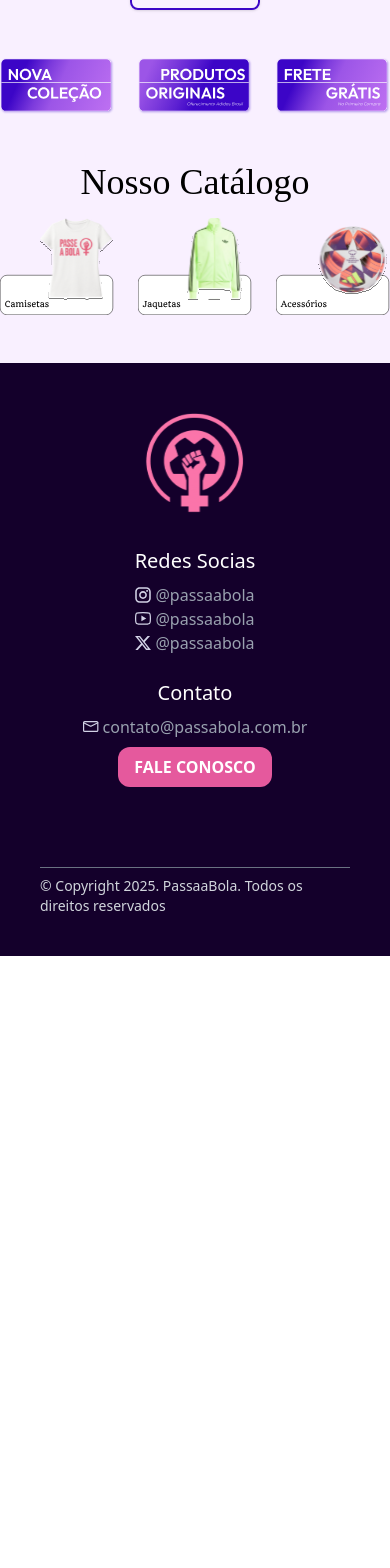
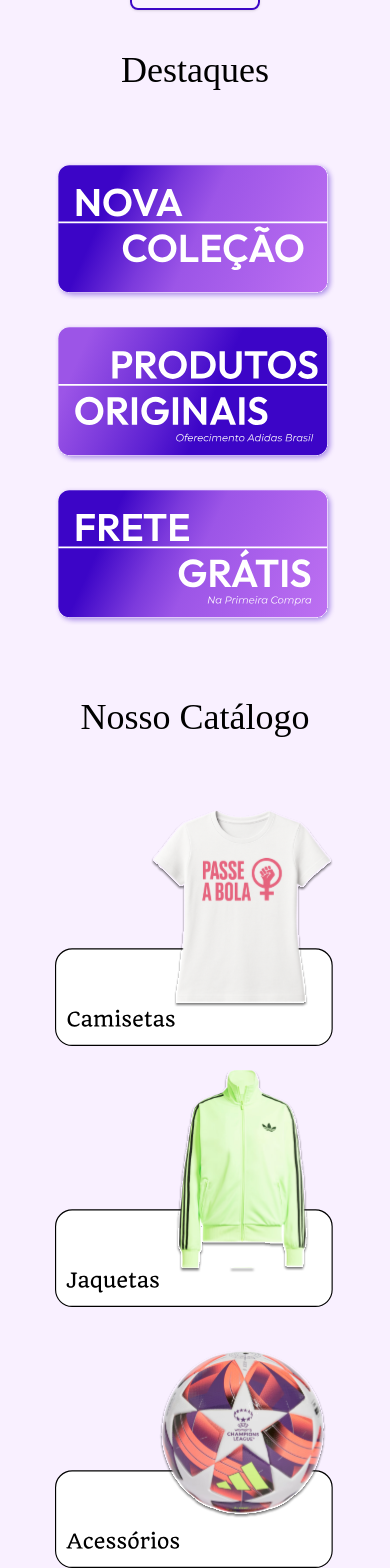
Before and after one commit to syinapse/PassaBola-website, a React (Vite) app: page /loja in a window 390 px wide. Shown: the part 2734-4302 px from the top of the page. Before the commit the page ends 3690 px from the top, so only its background shows below. Built offline with nearby package versions, Linux system fonts and the light colour scheme.

Commit message:
refactor: arrumando responsividade de loja

```diff
--- a/src/pages/Loja.jsx
+++ b/src/pages/Loja.jsx
@@ -61,20 +61,34 @@
       </button>
     </div>
   </section>
-  <section className='flex py-8 w-full justify-around items-center gap-6'>
-    <button className='cursor-pointer'><img src={novaColecao} alt="nova colecao" /></button>
-    <button className='cursor-pointer'><img src={produtosOriginais} alt="produtos originais" /></button>
-    <button className='cursor-pointer'><img src={freteGratis} alt="frete grátis" /></button>
+<h2 className="font-quando text-4xl text-center my-6">Destaques</h2>
 
+<section className="grid grid-cols-1 sm:grid-cols-2 md:grid-cols-3 gap-6 w-full max-w-6xl mx-auto py-8">
+  <button className="cursor-pointer w-full max-w-[280px] sm:max-w-[220px] md:max-w-full mx-auto">
+    <img src={novaColecao} alt="nova colecao" className="w-full h-auto"/>
+  </button>
+  <button className="cursor-pointer w-full max-w-[280px] sm:max-w-[220px] md:max-w-full mx-auto">
+    <img src={produtosOriginais} alt="produtos originais" className="w-full h-auto"/>
+  </button>
+  <button className="cursor-pointer w-full max-w-[280px] sm:max-w-[220px] md:max-w-full mx-auto">
+    <img src={freteGratis} alt="frete grátis" className="w-full h-auto"/>
+  </button>
+</section>
 
-  </section>
-  <h2 className='font-quando text-4xl'>Nosso Catálogo</h2>
-  <section className='flex justify-around w-full gap-6'>
-    <button className='cursor-pointer'><img src={camisetaCard} alt="frete grátis" /></button>
-    <button className='cursor-pointer'><img src={jaquetaCard} alt="frete grátis" /></button>
-    <button className='cursor-pointer'><img src={acessorioCard} alt="frete grátis" /></button>
+<h2 className="font-quando text-4xl text-center my-6">Nosso Catálogo</h2>
 
-  </section>
+<section className="grid grid-cols-1 sm:grid-cols-2 md:grid-cols-3 gap-6 w-full max-w-6xl mx-auto py-8">
+  <button className="cursor-pointer w-full max-w-[280px] sm:max-w-[220px] md:max-w-full mx-auto">
+    <img src={camisetaCard} alt="Camiseta" className="w-full h-auto"/>
+  </button>
+  <button className="cursor-pointer w-full max-w-[280px] sm:max-w-[220px] md:max-w-full mx-auto">
+    <img src={jaquetaCard} alt="Jaqueta" className="w-full h-auto"/>
+  </button>
+  <button className="cursor-pointer w-full max-w-[280px] sm:max-w-[220px] md:max-w-full mx-auto">
+    <img src={acessorioCard} alt="Acessório" className="w-full h-auto"/>
+  </button>
+</section>
+
 </div>
 <Footer/>
     </div>
```
